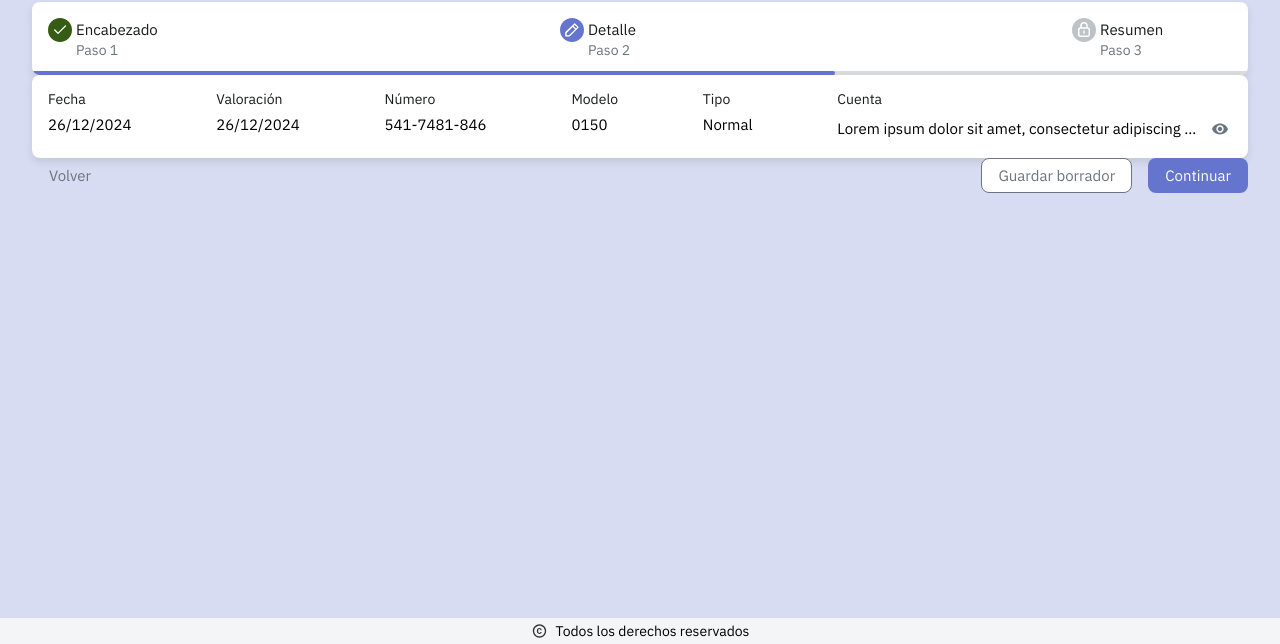
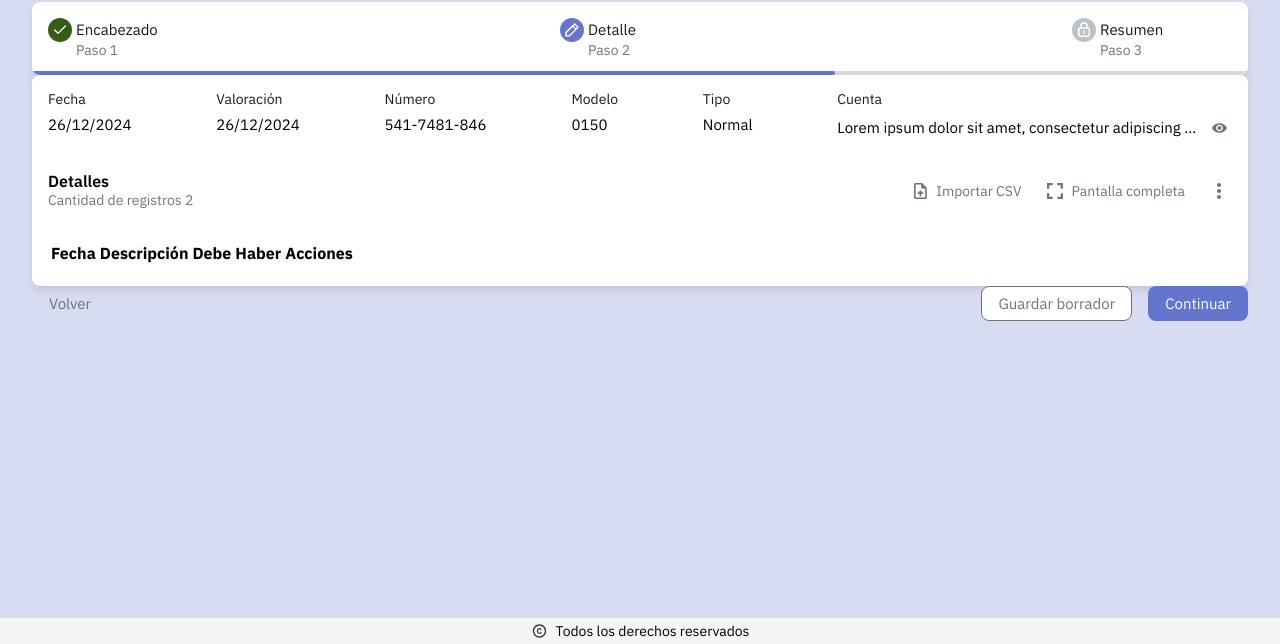
Before and after one commit to Exesoler/BAS, a website built with Vite: page prueba-tecnica/index2.html in a window 1280 px wide. Shown: the part 156-800 px from the top of the page. Built offline with nearby package versions, Linux system fonts and the light colour scheme.

Commit message:
Step 2 v0.6

```diff
--- a/prueba-tecnica/index2.html
+++ b/prueba-tecnica/index2.html
@@ -122,14 +122,54 @@
                 <div class="inputWrapper__textColapsed">
                   <p>Lorem ipsum dolor sit amet, consectetur adipiscing elit. Quisque in augue varius, hendrerit nibh et, suscipit tellus. Aenean facilisis nulla dui, vitae scelerisque nulla mollis ac. Curabitur auctor leo non lacinia scelerisque. Vivamus non sollicitudin metus. Quisque ullamcorper vestibulum lectus, eget dapibus est sodales id. Nulla ut porttitor ante.</p>
                   <button class="button button--icon">
-                    <picture>
-                      <source srcset='/src/assets/visibility.svg' type='image/svg+xml'>
-                      <img src='/src/assets/visibility.webp' type='image/webp' alt='visibility icon'>
-                    </picture>
+                    <img src='/src/assets/visibility.svg' type='image/svg+xml'>
                   </button>
                 </div>
               </div>
             </div>
+          </div>
+        </div>
+        <div class="row subtitleContainer">
+          <div class="col">
+            <h6>Detalles</h6>
+            <p><small>Cantidad de registros 2</small></p>
+          </div>
+          <div class="col-auto">
+            <button class="button button--icon">
+              <img src='/src/assets/upload_file.svg' type='image/svg+xml'>
+              Importar CSV
+            </button>
+          </div>
+          <div class="col-auto">
+            <button class="button button--icon">
+              <img src='/src/assets/fullscreen.svg' type='image/svg+xml'>
+              Pantalla completa
+            </button>
+          </div>
+          <div class="col-auto">
+            <button class="button button--icon">
+              <img src='/src/assets/more_vert.svg' type='image/svg+xml'>
+            </button>
+          </div>
+        </div>
+        <div class="row tableContainer">
+          <div class="col">
+            <table>
+              <thead>
+                <tr>
+                  <th>Fecha</th>
+                  <th>Descripción</th>
+                  <th>Debe</th>
+                  <th>Haber</th>
+                  <th>Acciones</th>
+                </tr>
+              </thead>
+              <tbody>
+                <tr>
+                  <td></td>
+                </tr>
+              </tbody>
+            </table>
           </div>
         </div>
       </section>
--- a/prueba-tecnica/src/style/style.scss
+++ b/prueba-tecnica/src/style/style.scss
@@ -108,6 +108,7 @@ footer{
     background-color: $color-white;
     padding: 1rem;
     display: flex;
+    flex-direction: column;
     gap: 2rem;
     border-radius: $border-radius-1;
     box-shadow: $box-shadow-1;
@@ -115,6 +116,7 @@ footer{
 
 .stepper{
     justify-content: space-between;
+    flex-direction: row;
     overflow: hidden;
     &__step{
         display: flex;
@@ -174,22 +176,25 @@ footer{
         display: flex;
         flex-grow: 1;
     }
-    .col-{
-        &4{
+    .col{
+        flex: 1 0 0%;
+        width: 100%;
+        max-width: 100%;
+        &-4{
             max-width: 33.333333%;
         }
-        &6{
+        &-6{
             max-width: 50%;
         }
-        &8{
+        &-8{
             max-width: 66.666667%;
         }
-        &12{
+        &-12{
             max-width: 100%;
         }
-        &auto{
-            flex-grow: 0;
-            flex-shrink: 1;
+        &-auto{
+            flex: 0 0 auto;
+            width: auto;
         }
     }
 }
@@ -221,6 +226,7 @@ footer{
     }
     p{
         margin: 0;
+        // height: 26px;
     }
     &__textColapsed{
         display: flex;
@@ -231,10 +237,6 @@ footer{
             white-space: nowrap;
             text-overflow: ellipsis;
             flex-basis: 100%;
-        }
-        img{
-            width: 1rem;
-            height: auto;
         }
     }
 }
@@ -286,8 +288,31 @@ footer{
         background-color: transparent;
         color: $color-secondary;
         padding: 0.25rem;
+        gap: 0.5rem;
+        font-size: 14px;
         &:hover{
             background-color: $color-secondary-50;
         }
+        img{
+            width: 1rem;
+            height: auto;
+        }
     }
 }
+
+.subtitleContainer{
+    flex-direction: row;
+    flex-wrap: nowrap;
+    .col{
+        display: flex;
+        flex-direction: column;
+        h6,p{
+            margin: 0;
+        }
+        p{
+            small{
+                color: $color-secondary;
+            }
+        }
+    }
+}
```
Also changed, not shown: prueba-tecnica/src/assets/avatar.webp, prueba-tecnica/src/assets/fullscreen.svg (added), prueba-tecnica/src/assets/fullscreen.webp (added), prueba-tecnica/src/assets/fullscreen_exit.svg (added), prueba-tecnica/src/assets/fullscreen_exit.webp (added), prueba-tecnica/src/assets/more_vert.svg (added), prueba-tecnica/src/assets/more_vert.webp (added), prueba-tecnica/src/assets/upload_file.svg (added), prueba-tecnica/src/assets/upload_file.webp (added), prueba-tecnica/src/style/style.css, 1 other file.
